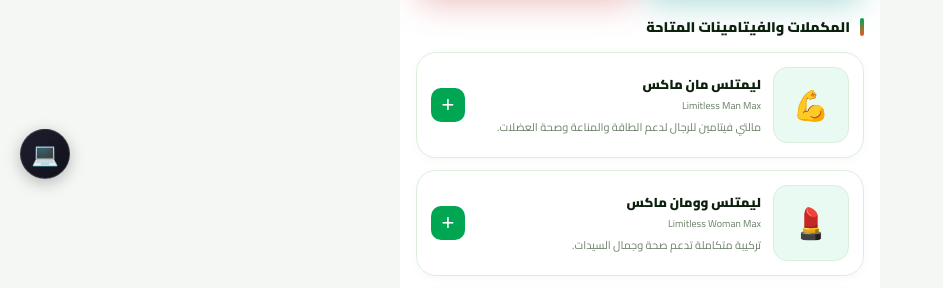
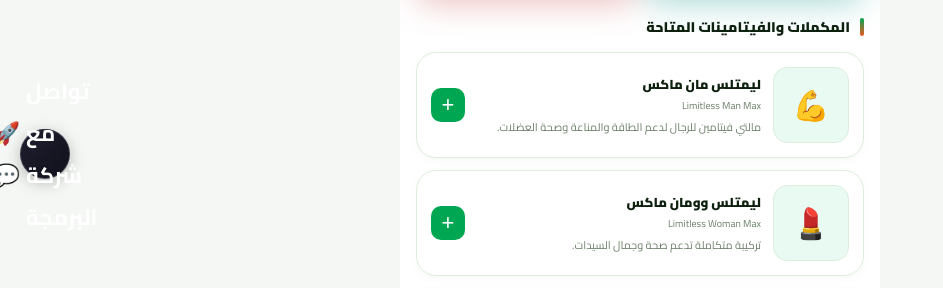
Before and after one commit to mhmodkeshk/keshk-pharmacy, a plain HTML site: page index.html in a window 1280 px wide. Shown: the part 501-789 px from the top of the page, without its empty margins (0-943 px from the left). Drawn offline with Linux system fonts and the light colour scheme.

Commit message:
index.html

```diff
--- a/index.html
+++ b/index.html
@@ -324,7 +324,7 @@ textarea.form-input { resize: none; height: 80px; }
   transition: transform 0.2s;
 }
 .dev-btn:active { transform: scale(0.95); }
-/* ===== أيقونة المطور العائمة والمتحركة 💻 ===== */
+/* ===== أيقونة المطور العائمة والمتحركة 💬 ===== */
 .dev-floating-btn {
   position: fixed;
   bottom: 90px; /* مرتفعة قليلاً لكي لا تختفي خلف زر تأكيد الطلب الأخضر */
@@ -365,7 +365,7 @@ textarea.form-input { resize: none; height: 80px; }
   }
 }
 
-/* ===== أيقونة المطور الدائرية الجديدة 💻 ===== */
+/* ===== أيقونة المطور الدائرية الجديدة 💬 ===== */
 .dev-floating-btn {
   position: fixed;
   bottom: 120px;
@@ -558,8 +558,10 @@ textarea.form-input { resize: none; height: 80px; }
         <label class="form-label">العنوان بالتفصيل *</label>
         <textarea id="customer-address" class="form-input" placeholder="مثال: كفر الزيات - شارع... - بجوار مسجد..."></textarea>
 
-        <!-- أيقونة المطور الدائرية العائمة -->
-        <div class="dev-floating-btn" onclick="toggleDevPopup(true)" title="تواصل مع شركة البرمجة">💻</div>
+        <!-- أيقونة وجملة شركة البرمجة العائمة الجديدة -->
+        <div class="dev-floating-btn" onclick="toggleDevPopup(true)">
+          🚀💬 <span>تواصل مع شركة البرمجة</span>
+        </div>
 
         <!-- فورمة العميل لشركة البرمجة -->
         <div class="dev-popup" id="devPopup">
```
